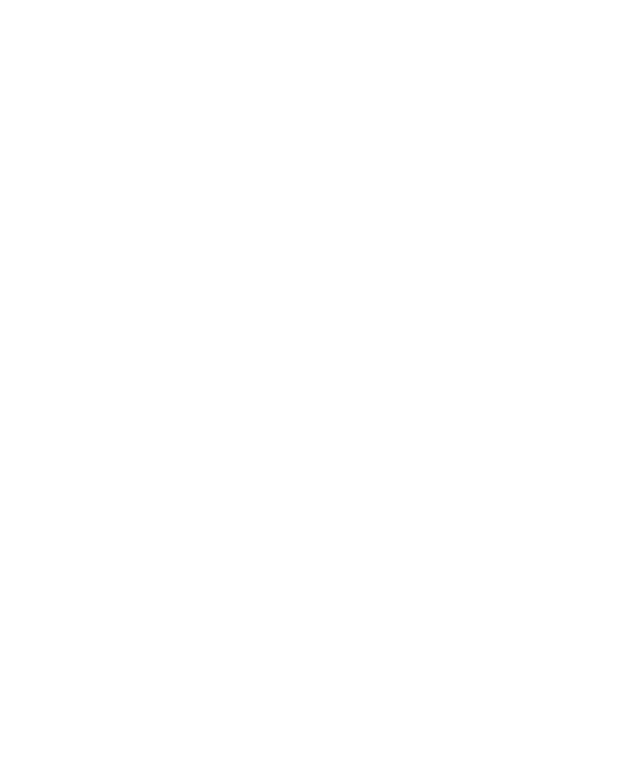
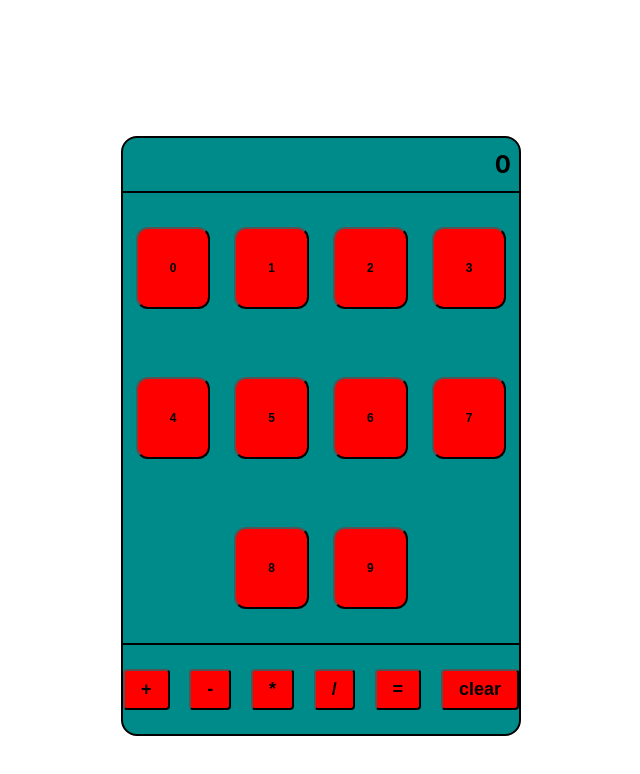
Before and after one commit to cringuxd/calculator, a plain HTML site: page index.html in a window 1280 px wide. Shown: the whole page, without its empty margins (399-1039 px from the left). Drawn offline with Linux system fonts and the light colour scheme.

Commit message:
Design HTML/CSS calculator
Inlcudes textbox (text is default 0, never empty), number button pad, and function button pad

```diff
--- a/index.html
+++ b/index.html
@@ -8,6 +8,30 @@
     <title>Calculator</title>
 </head>
 <body>
-
+    <div class="calculator">
+        <div class="textbox">
+            0
+        </div>
+        <div class="numpad">
+            <button class="num-button">0</button>
+            <button class="num-button">1</button>
+            <button class="num-button">2</button>
+            <button class="num-button">3</button>
+            <button class="num-button">4</button>
+            <button class="num-button">5</button>
+            <button class="num-button">6</button>
+            <button class="num-button">7</button>
+            <button class="num-button">8</button>
+            <button class="num-button">9</button>
+        </div>
+        <div class="calcpad">
+            <button class="calc-button">+</button>
+            <button class="calc-button">-</button>
+            <button class="calc-button">*</button>
+            <button class="calc-button">/</button>
+            <button class="calc-button">=</button>
+            <button class="calc-button">clear</button>
+        </div>
+    </div>
 </body>
 </html>
--- a/style.css
+++ b/style.css
@@ -0,0 +1,65 @@
+.calculator {
+    position: absolute;
+    width: 400px;
+    height: 600px;
+    background-color: darkcyan;
+    margin-left: 40%;
+    margin-top: 10%;
+    font-family: 'Inter', 'sans-serif';
+    display:flex;
+    flex-direction: column;
+    box-sizing: border-box;
+    border: 2px solid black;
+    border-radius: 16px;
+}
+
+.textbox {
+    border-bottom: 2px solid black;
+    flex-shrink: 0;
+    flex-grow: 0;
+    display:flex;
+    align-items:center;
+    justify-content:end;
+    padding-bottom: 12px;
+    padding-top: 12px;
+    font-weight: bold;
+    font-size: 24px;
+    padding-right: 8px;
+}
+
+.numpad {
+    display:flex;
+    flex: 1;
+    align-items:center;
+    justify-content:center;
+    flex-wrap: wrap;
+}
+
+.calcpad {
+    border-top: 2px solid black;
+    flex-shrink: 0;
+    display:flex;
+    align-items:center;
+    justify-content:space-between;
+    padding-bottom: 24px;
+    padding-top: 24px;
+}
+
+.num-button {
+    padding:32px;
+    margin:12px;
+    border-radius: 12px;
+    background-color: red;
+    font-size: 12px;
+    font-weight: bold;
+}
+
+.calc-button {
+    padding:8px;
+    padding-left: 16px;
+    padding-right: 16px;
+    border-radius: 4px;
+    background-color: red;
+    font-weight: bolder;
+    font-size: 18px;
+}
```
